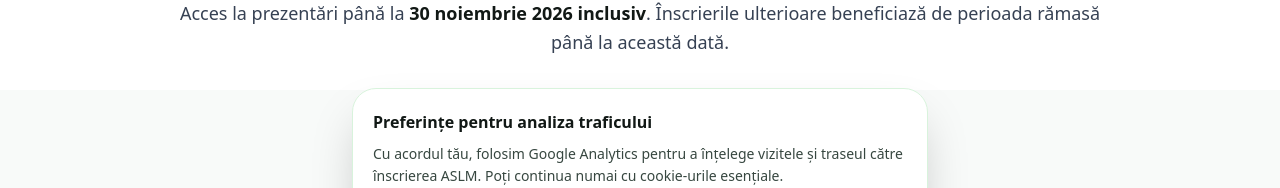
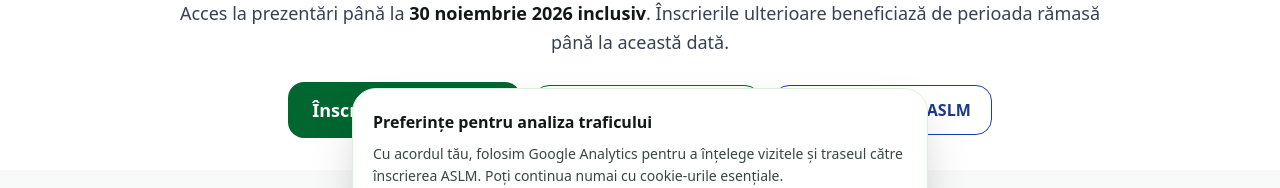
Before and after one commit to SwagMasterPro/wwwaslmro, a Next.js app: page /webinar in a window 1280 px wide. Shown: the part 489-677 px from the top of the page. Built offline with nearby package versions, Linux system fonts and the light colour scheme; no server answers.

Commit message:
feat(webinar): add registration actions below banner

```diff
--- a/app/(ro)/webinar/page.tsx
+++ b/app/(ro)/webinar/page.tsx
@@ -24,6 +24,11 @@ export default function WebinarPage() {
           priority
         />
         <p className="mt-6 text-center text-base leading-relaxed text-gray-700 md:text-lg">Acces la prezentări până la <strong>30 noiembrie 2026 inclusiv</strong>. Înscrierile ulterioare beneficiază de perioada rămasă până la această dată.</p>
+        <div className="mt-6 flex flex-col items-stretch justify-center gap-3 sm:flex-row sm:flex-wrap sm:items-center">
+          <a href={WEBINAR.paymentUrl} className="inline-flex min-h-14 items-center justify-center rounded-xl bg-green-800 px-6 py-3 text-center text-lg font-semibold text-white hover:bg-green-900 focus-visible:outline-4 focus-visible:outline-offset-4 focus-visible:outline-green-800">Înscrie-te la webinar</a>
+          <Link href="/adunarea-generala" className="inline-flex min-h-12 items-center justify-center rounded-xl border border-green-800 px-5 py-3 text-center font-semibold text-green-900 hover:bg-green-50 focus-visible:outline-2 focus-visible:outline-offset-4 focus-visible:outline-green-800">Vezi lista membri ASLM</Link>
+          <Link href="/membri" className="inline-flex min-h-12 items-center justify-center rounded-xl border border-blue-800 px-5 py-3 text-center font-semibold text-blue-900 hover:bg-blue-50 focus-visible:outline-2 focus-visible:outline-offset-4 focus-visible:outline-blue-800">Devino membru ASLM</Link>
+        </div>
       </div>
     </header>
 
```
